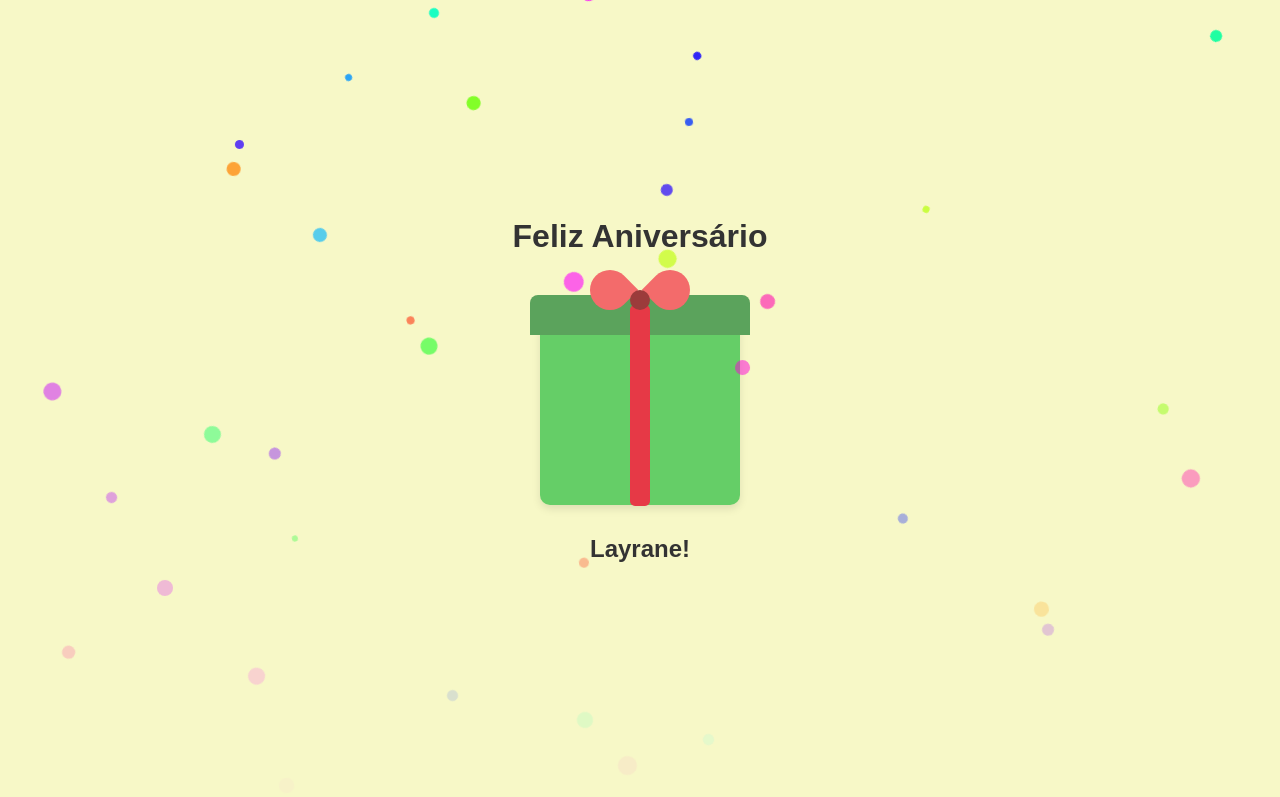
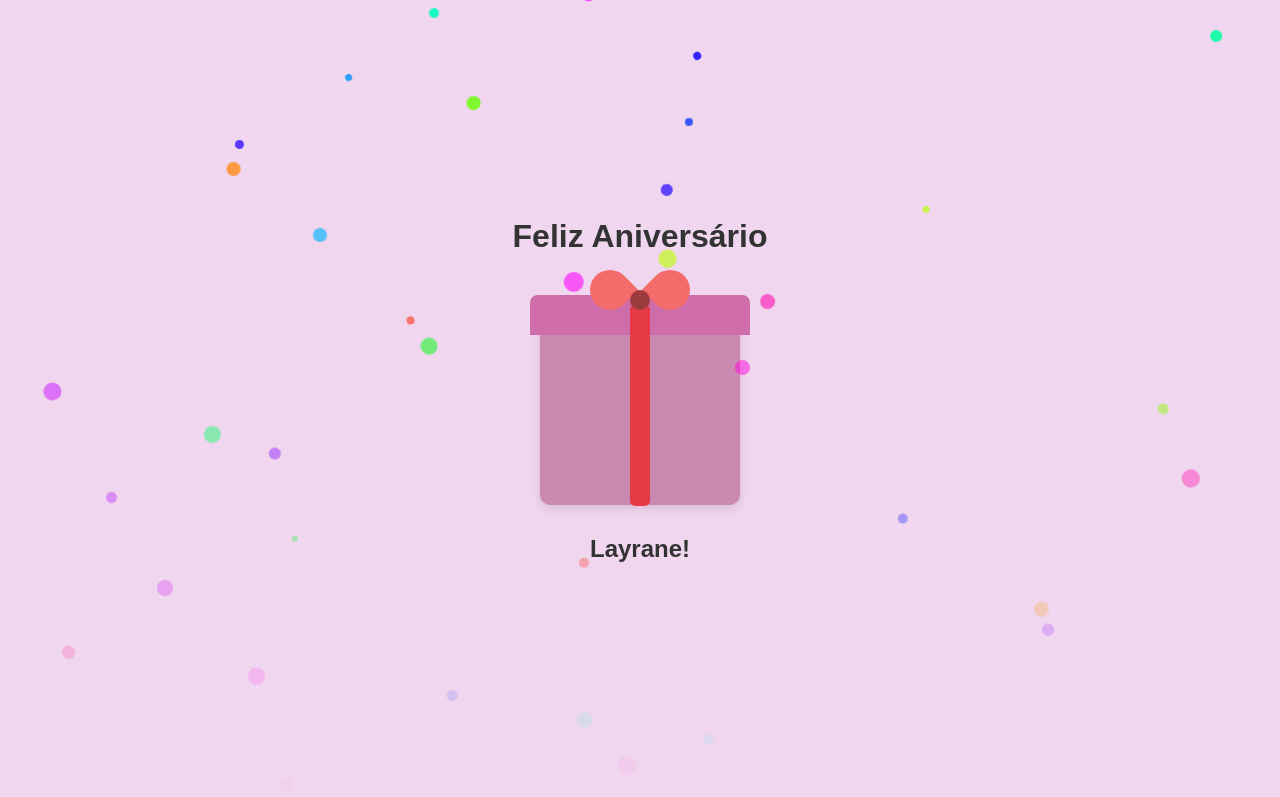
Before and after one commit to DyTwT/Anivers-rio, a plain HTML site: page index.html in a window 1280 px wide. Drawn offline with Linux system fonts and the light colour scheme.

Commit message:
Update niver.css

```diff
--- a/niver.css
+++ b/niver.css
@@ -7,7 +7,7 @@
 body {
     font-family: Arial, sans-serif;
     height: 100vh;
-    background-color: #f7f8c7;
+    background-color: #f0d6ee;
     display: flex;
     justify-content: center;
     align-items: center;
@@ -35,7 +35,7 @@ body {
 .Tampa {
     width: 220px; /* um pouco maior que a caixa */
     height: 40px; /* altura fininha para parecer a tampa */
-    background-color: #5ba35c;
+    background-color: #ce6da9;
     position: absolute;
     top: -10px; /* posiciona acima da caixa */
     left: 50%;
@@ -47,7 +47,7 @@ body {
 .Caixa {
     width: 200px;
     padding: 100px;
-    background-color: #65ce67;
+    background-color: #ca89b1;
     border-radius: 10px; /* Borda arredondada */
     box-shadow: 0 4px 8px rgba(0, 0, 0, 0.1); /* Sombra da caixa */
     position: relative;
```
